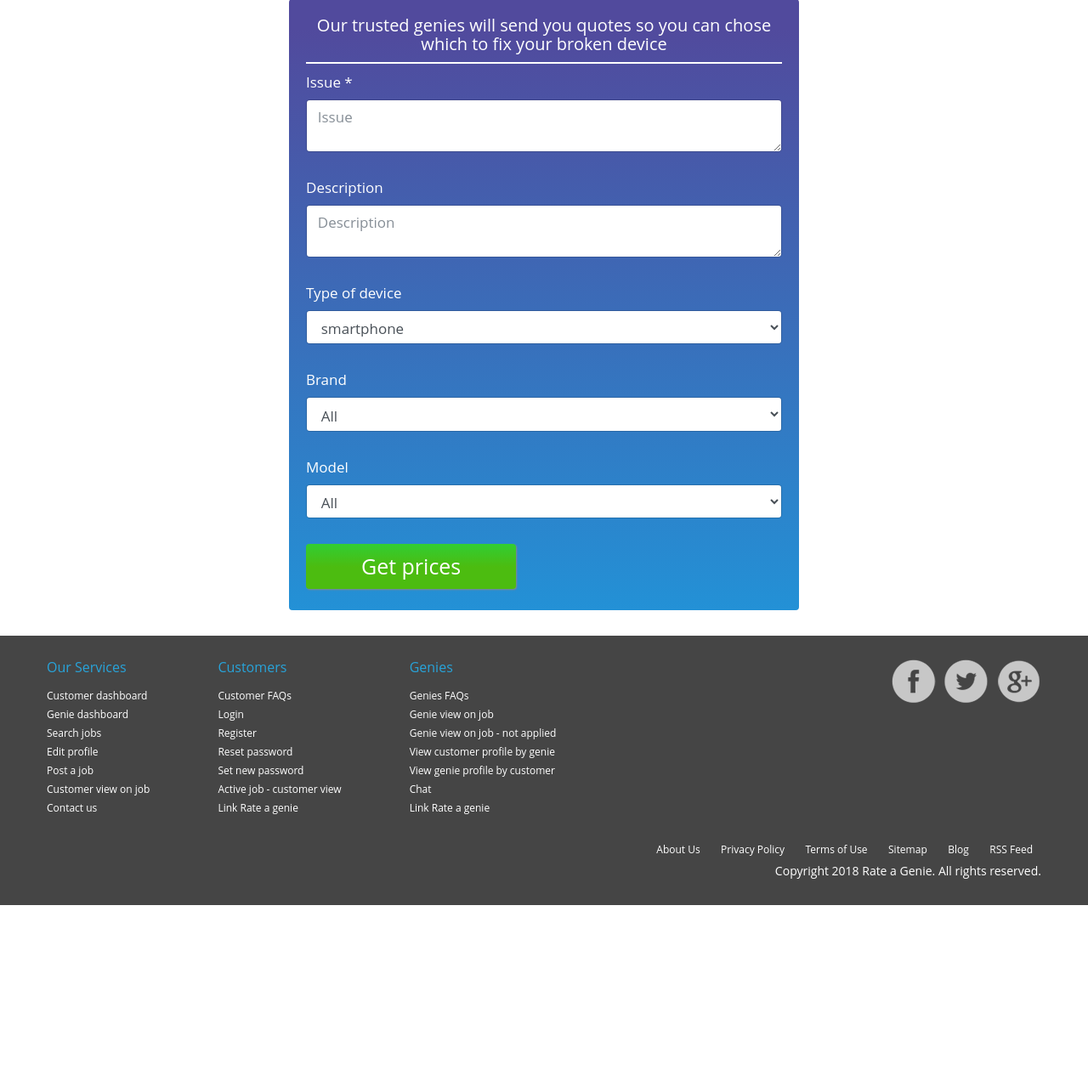
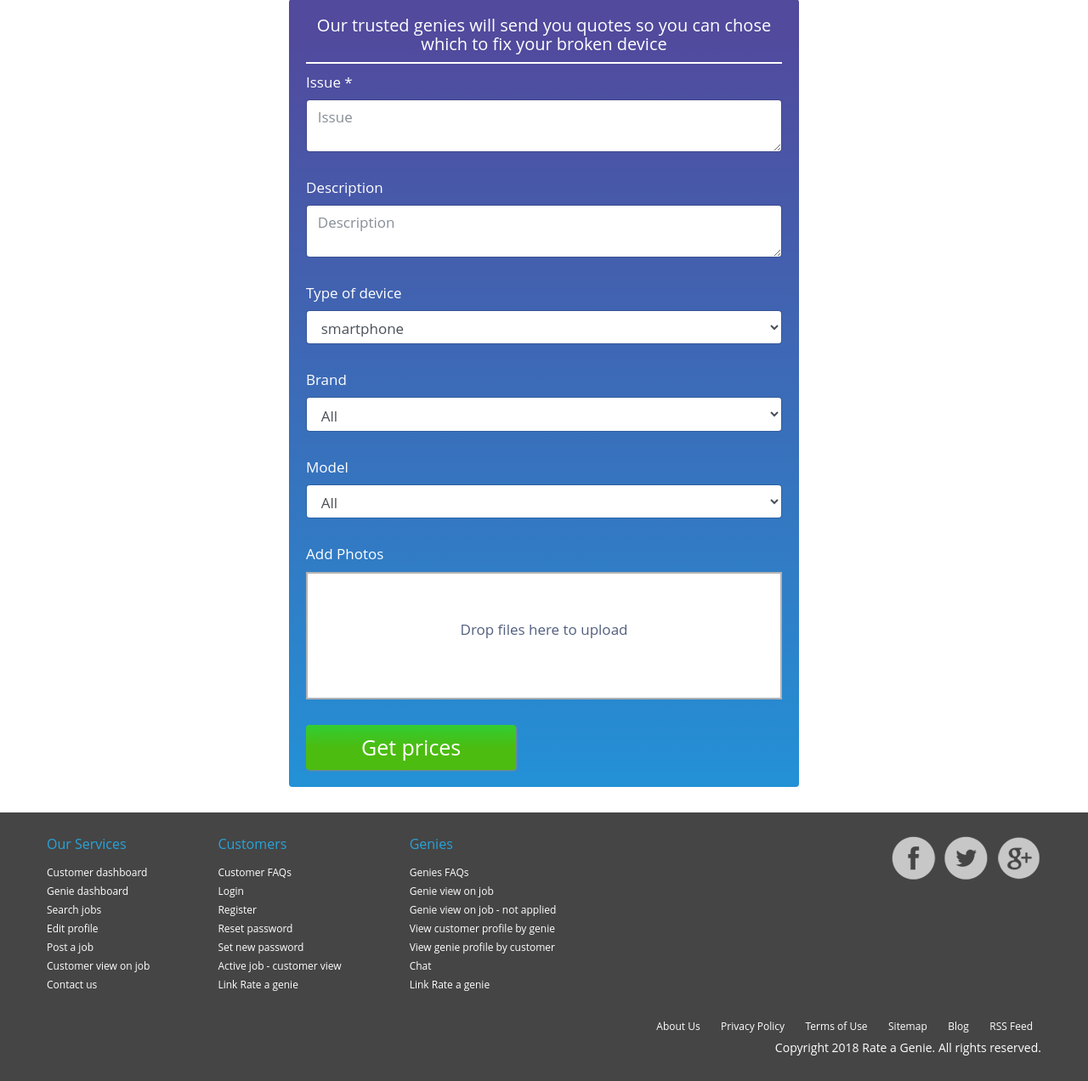
Before and after one commit to Svetlana712/rate-a-genie, a PHP site: page /repair.php in a window 1280 px wide. Shown: the part 127-1399 px from the top of the page at 85% size. Before the commit the page ends 1192 px from the top, so only its background shows below. Run offline with PHP 8.4, Linux system fonts and the light colour scheme.

Commit message:
Add files via upload

```diff
--- a/rateagenie/repair.php
+++ b/rateagenie/repair.php
@@ -9,6 +9,7 @@
     <link rel="stylesheet" href="bootstrap/bootstrap.min.css" crossorigin="anonymous">
     <link rel="stylesheet" href="css/style.css">
     <link rel="stylesheet" href="sass/style2.css">
+    <link rel="stylesheet" href="css/dropzone.css">
 
     <title>Repair your device</title>
 </head>
@@ -68,12 +69,18 @@
 
                         </select>
                     </div>
+                    <div class="form-group">
+                        <label for="upload-file">Add Photos</label>
+                        <div class="dropzone dz-clickable" id="upload-file" name="upload-file-form">
+
+                        </div>
+
+                        <input id="image" class="images" hidden="">
+                    </div>
 
                     <div class="form-actions">
                         <input type="submit" value="Get prices" class="linkbtn greenbtn button" id="contact-form-submit" name="contact-form-submit">
                     </div>
-                    <div class="form-mes"></div>
-
 
                 </div>
             </form>
@@ -91,10 +98,14 @@
 
 <!-- Optional JavaScript -->
 <!-- jQuery first, then Popper.js, then Bootstrap JS -->
+<script src="js/dropzone.js" crossorigin="anonymous"></script>
+
 <script src="js/jquery-3.2.1.slim.min.js" crossorigin="anonymous"></script>
+<script src="js/jquery-3.1.0.js"></script>
 <script src="js/popper.min.js" crossorigin="anonymous"></script>
 <script src="bootstrap/bootstrap.min.js" crossorigin="anonymous"></script>
 <script src="js/jquery.maskedinput.js" crossorigin="anonymous"></script>
+<script src="js/mydropzone.js"></script>
 <script>
     jQuery(window).on('load',function() {
         jQuery(".form_phone").mask("(999) 999-99-99");
@@ -103,6 +114,8 @@
             //console.log( $( this ).serialize() );
         });
 
+
+
     });
 
 </script>
```
